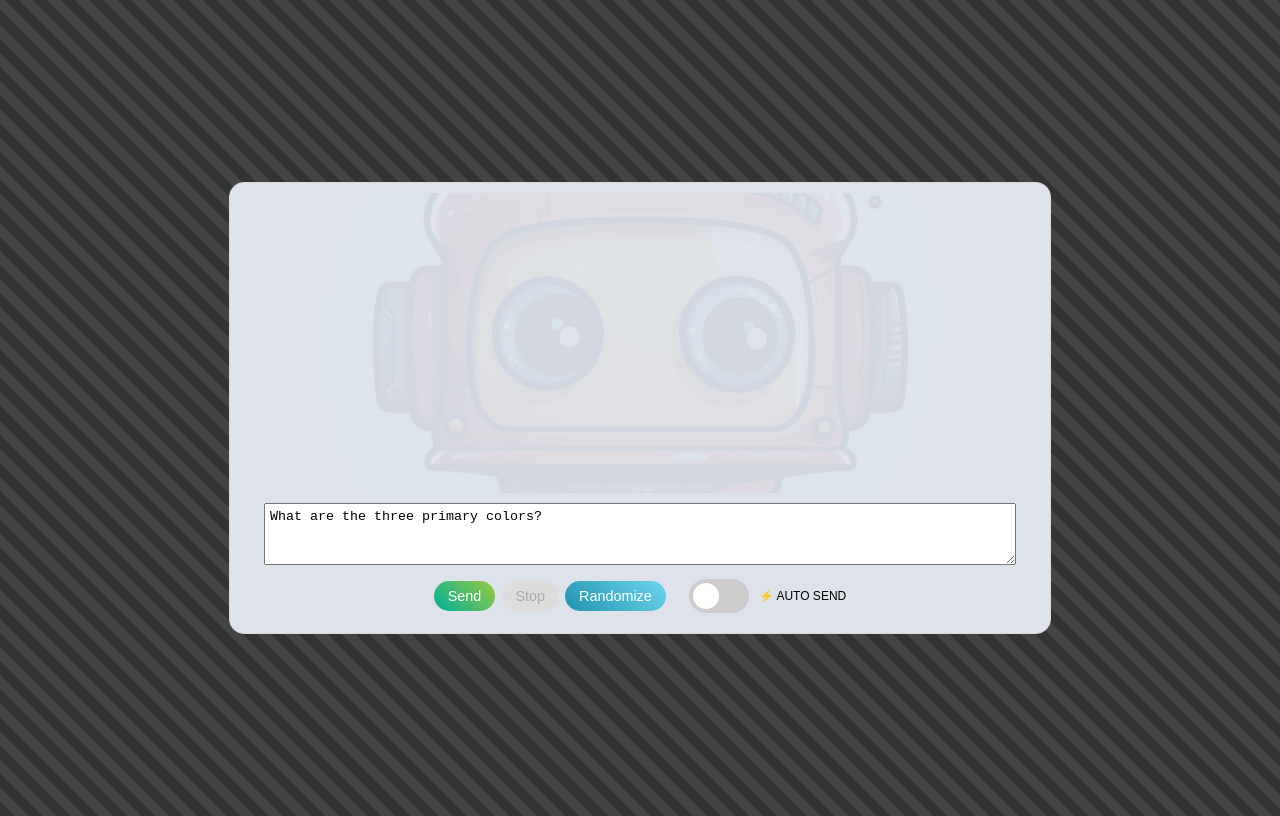
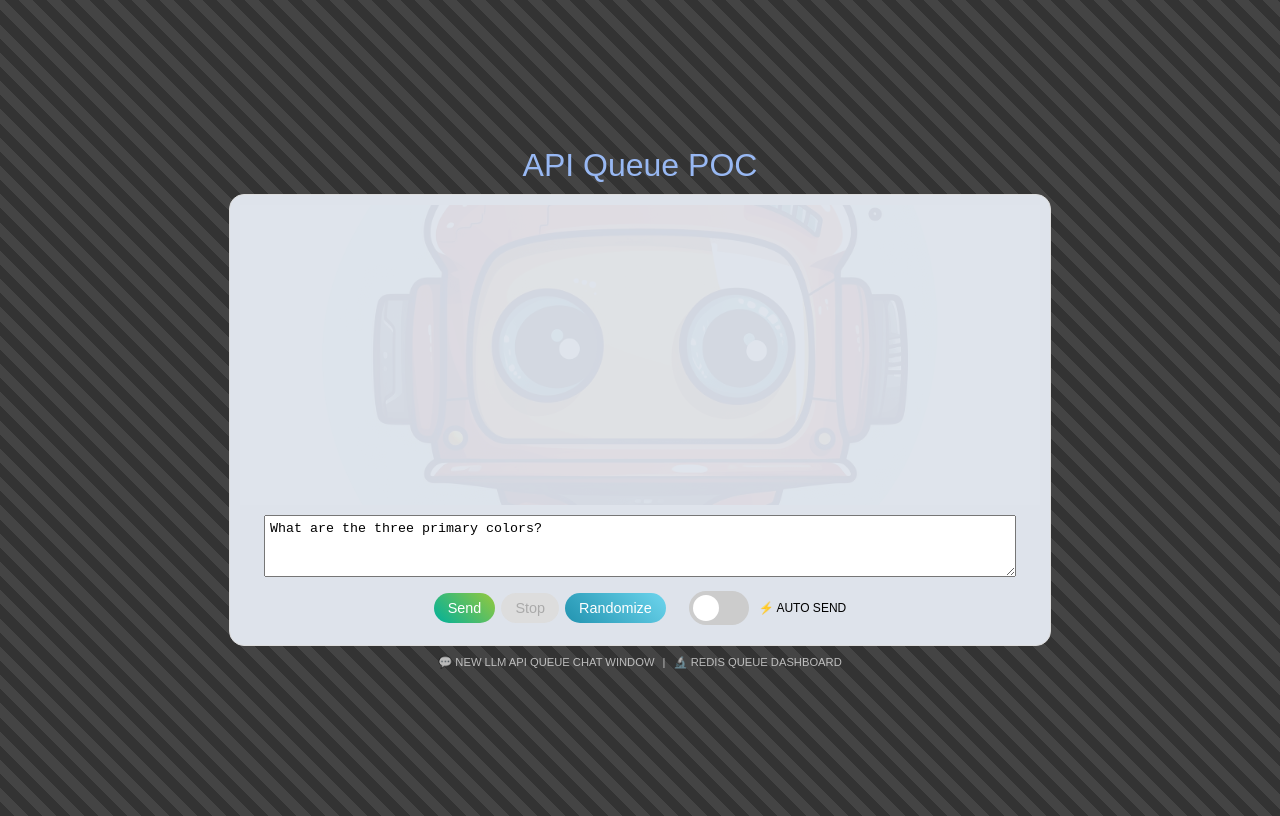
Before and after one commit to jparkerweb/queue-tha-llama, a website: page public/index.html in a window 1280 px wide. Drawn offline with Linux system fonts and the light colour scheme.

Commit message:
Add files via upload

```diff
--- a/public/index.html
+++ b/public/index.html
@@ -2,11 +2,14 @@
 <html lang="en">
 <head>
     <meta charset="UTF-8">
-    <title>Chat with LLM POC</title>
+    <title>LLM API Queue POC</title>
     <link rel="icon" type="image/x-icon" href="favicon.ico?v=1">
     <link rel="stylesheet" href="style.css">
 </head>
 <body class="diagonal-stripes">
+    <div class="title">
+        <a href="https://github.com/jparkerweb/llm-api-queue" target="_blank">API Queue POC</a>
+    </div>
     <div id="chat-container">
         <div id="messages"></div>
         <div id="chatForm">
@@ -28,6 +31,11 @@
             <footer id="countdownFooter"></footer>
         </div>
     </div>
+    <div class="links">
+        <a href="http://localhost:3000/" target="_blank">💬 New LLM API Queue Chat Window</a>
+        <span>|</span>
+        <a href="http://localhost:3000/admin/queues" target="_blank">🔬 Redis Queue Dashboard</a>
+    </div>
     <script src="chat.js"></script>
 </body>
 </html>
--- a/public/style.css
+++ b/public/style.css
@@ -1,11 +1,40 @@
 body {
     font-family: Arial, sans-serif;
     display: flex;
+    flex-direction: column;
     justify-content: center;
     align-items: center;
     height: 100vh;
     background-color: #f5f5f5;
     overflow: hidden;
+}
+
+.title {
+    font-size: 2em;
+    margin-bottom: 10px;
+}
+
+a {
+    color: rgb(152, 184, 243);
+    text-decoration: none;
+}
+
+a:hover {
+    text-decoration: underline;
+}
+
+.links {
+    font-size: 0.7em;
+    margin-top: 10px;
+}
+
+.links > a {
+    color: rgba(255, 255, 255, 0.666);
+    text-transform: uppercase;
+}
+.links > span {
+    margin: 0 5px;
+    color: rgba(255, 255, 255, 0.666)
 }
 
 .diagonal-stripes {
```
